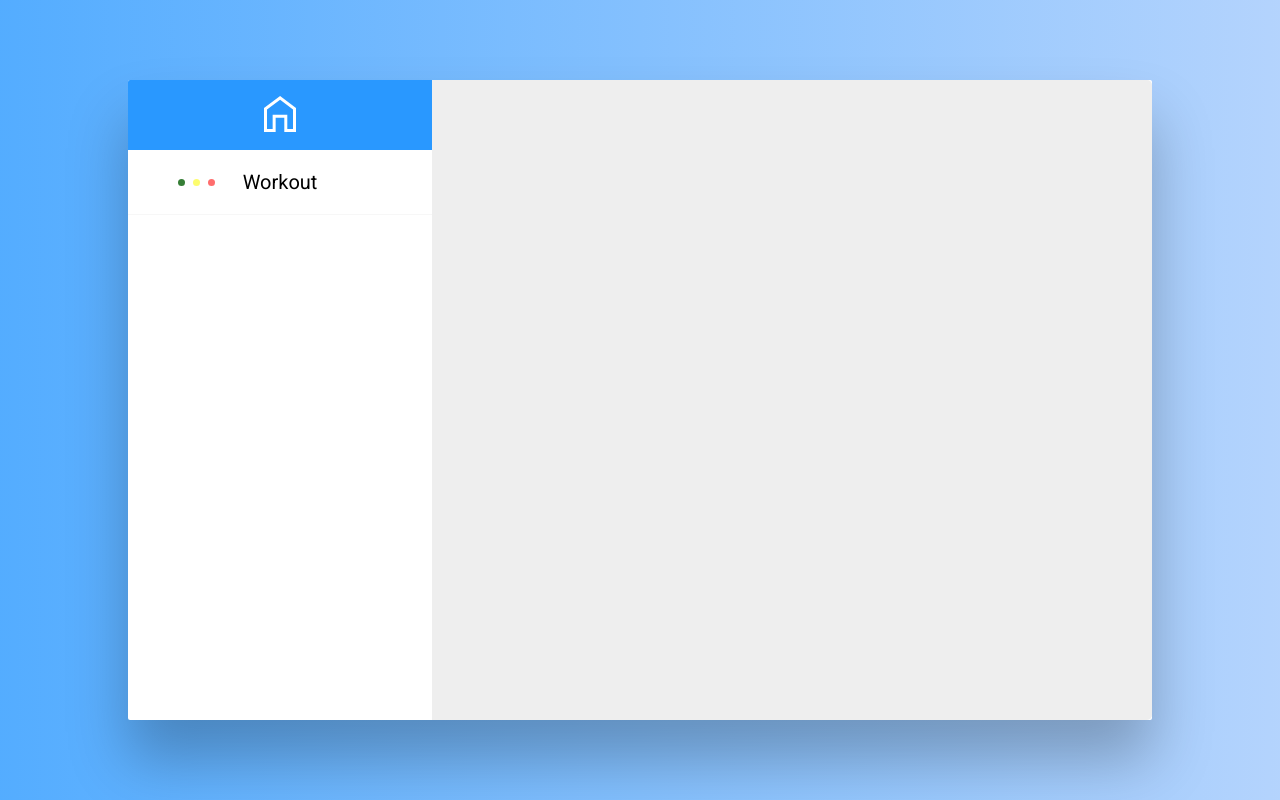
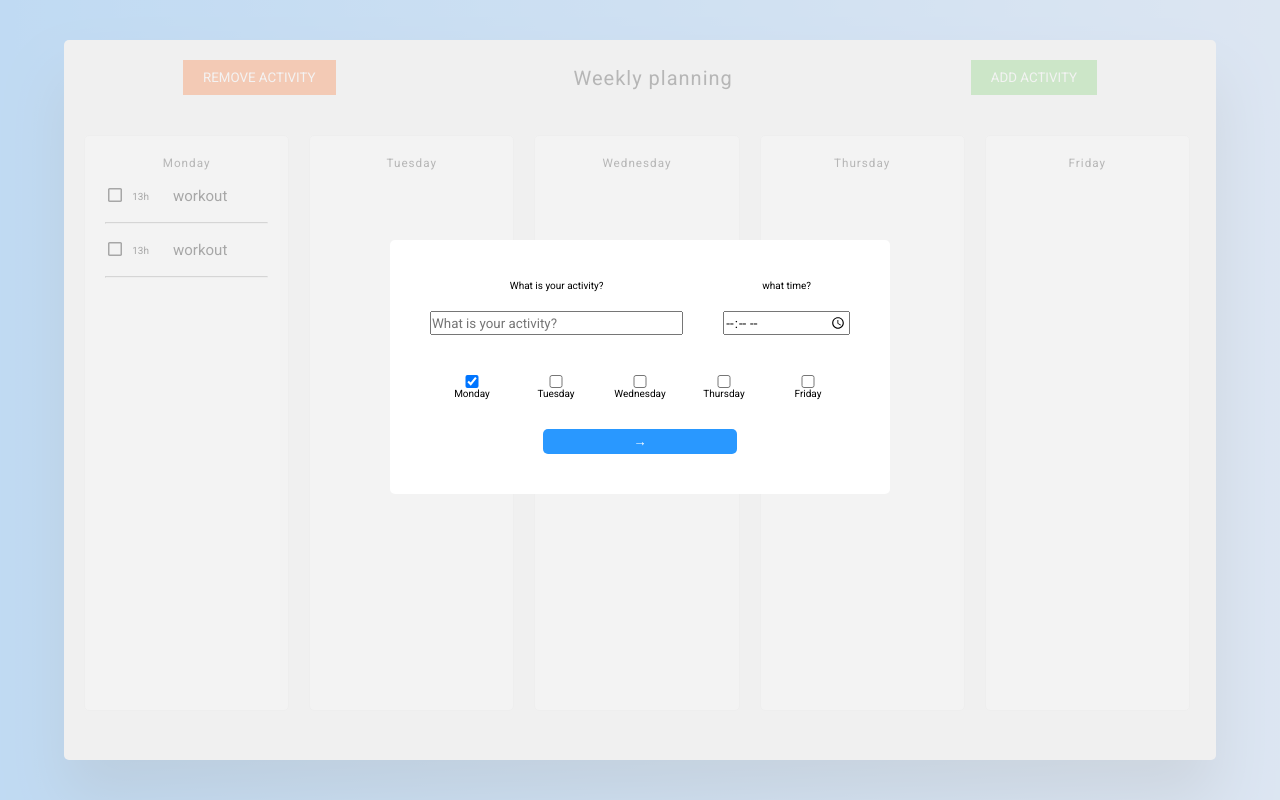
Before and after one commit to matheusnsilva7/weekly-planning, a website built with Parcel: page index.html in a window 1280 px wide. Built offline with nearby package versions, Linux system fonts and the light colour scheme.

Commit message:
layout changes

```diff
--- a/index.html
+++ b/index.html
@@ -14,23 +14,93 @@
     <script type="module" src="src/js/controller.js"></script>
 </head>
 <body>
-    <div class="container">
-        <div class="container__list">
-            <div class="container__list-home">
-                <svg xmlns="http://www.w3.org/2000/svg" height="48" width="48">
-                    <path d="M8 42V18L24.1 6 40 18v24H28.3V27.75h-8.65V42Zm3-3h5.65V24.75H31.3V39H37V19.5L24.1 9.75 11 19.5Zm13-14.65Z"/>
-                </svg>
+    <div class="weekly">
+        <div class="weekly__header">
+            <button class="btn btn-remove">remove activity</button>
+            <h1>Weekly planning</h1>
+            <button class="btn btn-add">add activity</button>
+        </div>
+        <div class="weekly__container">
+            <div class="weekly__container__monday">
+                <h3>Monday</h3>
+                <div class="weekly__container-activity">
+                    <div class="weekly-activity-checked">
+                        <svg xmlns="http://www.w3.org/2000/svg" height="20" width="20">
+                            <path d="m8.938 13 4.958-4.938L12.833 7l-3.895 3.875-1.771-1.75-1.063 1.063ZM4.5 17q-.625 0-1.062-.438Q3 16.125 3 15.5v-11q0-.625.438-1.062Q3.875 3 4.5 3h11q.625 0 1.062.438Q17 3.875 17 4.5v11q0 .625-.438 1.062Q16.125 17 15.5 17Zm0-1.5h11v-11h-11v11Zm0-11v11-11Z"/>
+                        </svg>
+                    </div>
+                    <div class="weekly-activity-box">
+                        <svg xmlns="http://www.w3.org/2000/svg" height="20" width="20">
+                            <path d="M4.5 17q-.625 0-1.062-.438Q3 16.125 3 15.5v-11q0-.625.438-1.062Q3.875 3 4.5 3h11q.625 0 1.062.438Q17 3.875 17 4.5v11q0 .625-.438 1.062Q16.125 17 15.5 17Zm0-1.5h11v-11h-11v11Z"/>
+                        </svg>
+                    </div>
+                    <div class="weekly-activity-time">13h</div>
+                    <div class="weekly-activity-name">workout</div>
+                    <div class="weekly-activity-exit">
+                        <svg xmlns="http://www.w3.org/2000/svg" height="20" width="20">
+                            <path d="M6.062 15 5 13.938 8.938 10 5 6.062 6.062 5 10 8.938 13.938 5 15 6.062 11.062 10 15 13.938 13.938 15 10 11.062Z"/>
+                        </svg>
+                    </div>
+                </div>
+                <hr>
+                <div class="weekly__container-activity">
+                    <div class="weekly-activity-checked">
+                        <svg xmlns="http://www.w3.org/2000/svg" height="20" width="20">
+                            <path d="m8.938 13 4.958-4.938L12.833 7l-3.895 3.875-1.771-1.75-1.063 1.063ZM4.5 17q-.625 0-1.062-.438Q3 16.125 3 15.5v-11q0-.625.438-1.062Q3.875 3 4.5 3h11q.625 0 1.062.438Q17 3.875 17 4.5v11q0 .625-.438 1.062Q16.125 17 15.5 17Zm0-1.5h11v-11h-11v11Zm0-11v11-11Z"/>
+                        </svg>
+                    </div>
+                    <div class="weekly-activity-box">
+                        <svg xmlns="http://www.w3.org/2000/svg" height="20" width="20">
+                            <path d="M4.5 17q-.625 0-1.062-.438Q3 16.125 3 15.5v-11q0-.625.438-1.062Q3.875 3 4.5 3h11q.625 0 1.062.438Q17 3.875 17 4.5v11q0 .625-.438 1.062Q16.125 17 15.5 17Zm0-1.5h11v-11h-11v11Z"/>
+                        </svg>
+                    </div>
+                    <div class="weekly-activity-time">13h</div>
+                    <div class="weekly-activity-name">workout</div>
+                    <div class="weekly-activity-exit">
+                        <svg xmlns="http://www.w3.org/2000/svg" height="20" width="20">
+                            <path d="M6.062 15 5 13.938 8.938 10 5 6.062 6.062 5 10 8.938 13.938 5 15 6.062 11.062 10 15 13.938 13.938 15 10 11.062Z"/>
+                        </svg>
+                    </div>
+                </div>
+                <hr>
             </div>
-            <div class="container__list-row">
-                <div class="container__list-row-btn">
-                    <div class="btn-green"></div>
-                    <div class="btn-yellow"></div>
-                    <div class="btn-red"></div>
-                </div>
-                <h3 class="container__list-row-title">Workout</h3>
+            <div class="weekly__container__tuesday">
+                <h3>Tuesday</h3>
+            </div>
+            <div class="weekly__container__wednesday">
+                <h3>Wednesday</h3>
+            </div>
+            <div class="weekly__container__thursday">
+                <h3>Thursday</h3>
+            </div>
+            <div class="weekly__container__friday">
+                <h3>Friday</h3>
             </div>
         </div>
-        <div class="container_overview"></div>
+    </div>
+    <div class="add__activity">
+        <div class="add__activity-box">
+            <form class="add__activity-form">
+                <label for="activity">What is your activity?</label>
+                <label for="time">what time?</label>
+                <input type="text" class="add__activity-box-Activity" name="activity" maxlength="15" id ="activity"placeholder="What is your activity?">
+                <input type="time" class="add__activity-box-time" id="time"name="time">
+                <div class="add__activity-box-week">
+                    <input type="checkbox" class="add__activity-box-weekdays" id="monday" name="monday" value="monday" checked>
+                    <input type="checkbox" class="add__activity-box-weekdays" id="tuesday" name="tuesday" value="tuesday">
+                    <input type="checkbox" class="add__activity-box-weekdays" id="wednesday" name="wednesday" value="wednesday">
+                    <input type="checkbox" class="add__activity-box-weekdays" id="thursday" name="thursday" value="thursday">
+                    <input type="checkbox" class="add__activity-box-weekdays" id="friday" name="friday" value="friday">
+                    <label for="monday">Monday</label>
+                    <label for="tuesday">Tuesday</label>
+                    <label for="wednesday">Wednesday</label>
+                    <label for="thursday">Thursday</label>
+                    <label for="friday">Friday</label>
+
+                </div>
+                <button class="add__activity-box-submit">&rarr;</button>
+            </form>
+        </div>
     </div>
 </body>
 </html>
--- /dev/null
+++ b/src/sass/_btn.scss
@@ -0,0 +1,16 @@
+.btn{
+    border:none;
+    padding:1rem 2rem;
+    &-remove{
+        background-color: $color-secondary-dark;
+        &:hover{
+            background-color: rgba($color-secondary-dark,.7);
+        }
+    }
+    &-add{
+        background-color: $color-green-light;
+        &:hover{
+            background-color: rgba($color-green-light,.7);
+        }
+    }
+}
--- a/src/sass/_container.scss
+++ b/src/sass/_container.scss
@@ -1,71 +1,92 @@
-.container{
-    margin:10vh auto;
-    background-color:$color-white;
-    height:80vh;
-    width:80vw;
-    border-radius: .2rem;
-    display:grid;
-    grid-template-columns: 1fr 4fr;
+.weekly{
+    margin:5vh auto;
+    background-color:$color-grey-light-1;
+    height:90vh;
+    width:90vw;
     box-shadow: 0 4rem 6rem rgba(0, 0, 0, 0.25);
+    border-radius: .5rem;
+    overflow: hidden;
+    &__header{
+        display:flex;
+        justify-content: space-around;
+        padding: 2rem 0;
+        align-items:center;
+    }
+    &__container{
+        display:grid;
+        grid-template-columns: repeat(5,1fr);
+        width: 96%;
+        height:80%;
+        gap:2rem;
+        margin: 2rem;
 
-    &__list{
-        border-radius: .2rem 0 0 .2rem;
-        &-home{
-            border-radius: 0.2rem 0 0 0;
-            background-color:$color-primary-light;
-            padding:1rem 10vw;
-            fill:$color-white;
+        & > *{
+            background-color: $color-white;
+            border-radius: .5rem;
+            border:1px solid $color-grey-light-2;
+            padding: 2rem;
         }
-        &-row{
-            padding:2rem 4rem;
-            border-bottom: 1px solid $color-grey-light-1;
-            position: relative;
-            &-btn{
-                display:flex;
-                position:absolute;
-                top: 45%;
-                left: 5rem;
-            }
-            &-btn > *:not(:last-child){
-                margin-right: .8rem;
+        &-activity{
+            padding: 1.5rem 0;
+            display:grid;
+            grid-template-columns: 1fr 1fr 3fr 1fr;
+            align-items: center;
+        }
+    }
+}
+.weekly-activity{
+    &-checked{
+        position: absolute;
+        display: none;;
+    }
+    &-exit{
+        fill:$color-secondary-dark;
+        opacity: 0;
+    }
+
+}
+
+.add__activity{
+    position:absolute;
+    top:0;
+    left:0;
+    background-color: rgba($color-grey-light-2,.7);
+    width: 100vw;
+    height: 100vh;
+
+    &-box{
+        margin: 30vh auto;
+        background-color:$color-white;
+        width:50rem;
+        padding:4rem;
+        border-radius: .5rem;
+        &-week{
+            grid-column: span 2;
+            margin-top: 2rem;
+            display: grid;
+            grid-template-columns: repeat(5,1fr);
+        }
+        &-submit{
+            grid-column: span 2;
+            border:none;
+            background-color: $color-primary-light;
+            color:white;
+            border-radius: .5rem;
+            margin:auto;
+            margin-top:1rem;
+            padding:.5rem 9rem;
+            cursor: pointer;
+
+            &:hover{
+                background-color: rgba($color-primary-light,.7);
             }
         }
     }
-    &_overview{
-        background-color: $color-grey-light-2;
-        border-radius: 0 .5rem .5rem 0;
-    }
-
-}
-.btn{
-    &-red{
-        background-color: rgb(255, 109, 109);
-        width: .7rem;
-        height: .7rem;
-        border-radius: 50%;
-        &:hover{
-            background-color: red;
-            transform: scale(1.4);
-        }
-    }
-    &-yellow{
-        background-color: rgb(253, 253, 110);
-        width: .7rem;
-        height: .7rem;
-        border-radius: 50%;
-        &:hover{
-            background-color: yellow;
-            transform: scale(1.4);
-        }
-    }
-    &-green{
-        background-color: rgb(54, 126, 54);
-        width: .7rem;
-        height: .7rem;
-        border-radius: 50%;
-        &:hover{
-            background-color: green;
-            transform: scale(1.4);
-        }
+    &-form{
+        display: grid;
+        grid-template-columns: 2fr 1fr;
+        column-gap: 4rem;
+        row-gap:2rem;
+        text-align:center;
     }
 }
--- a/src/sass/_typography.scss
+++ b/src/sass/_typography.scss
@@ -1,5 +1,19 @@
+h1{
+    font-weight: 300;
+    color:$color-grey-dark-3;
+    letter-spacing: 1px;
+}
+.btn{
+    color:$color-white;
+    text-transform: uppercase;
+}
 h3{
-    font-weight: 400;
-    font-size: 2rem;
+    font-weight: 300;
+    color:$color-grey-dark-3;
+    letter-spacing: 1px;
     text-align: center;
 }
+.weekly-activity-name{
+    font-size:1.5rem;
+    text-align: center;
+}
--- a/src/sass/main.scss
+++ b/src/sass/main.scss
@@ -1,4 +1,5 @@
 @import "./variable";
+@import "./base";
 @import "./typography";
 @import "./container";
-@import "./base";
+@import "./btn";
--- a/src/sass/variable.scss
+++ b/src/sass/variable.scss
@@ -1,5 +1,12 @@
 $color-primary-light: #2998ff;
 $color-primary-dark: #4392fa;
+
+$color-green: #55c57a;
+$color-green-light: #7ed56f;
+
+
+$color-secondary-light: #ffb900;
+$color-secondary-dark: #ff7730;
 
 $color-grey-light-1: #f7f7f7;
 $color-grey-light-2: #eee;
```
